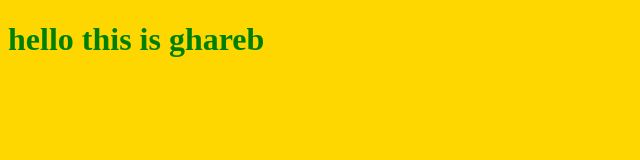
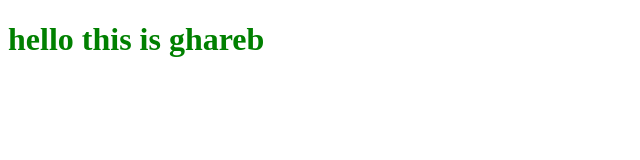
Before and after one commit to DrMansourAtta/mypoject, a plain HTML site: page index.html in a window 1280 px wide. Shown: the whole page, without its empty margins (0-640 px from the left). Drawn offline with Linux system fonts and the light colour scheme.

Commit message:
white backgrnd

```diff
--- a/stlye.css
+++ b/stlye.css
@@ -3,5 +3,6 @@ h1{
 
 }
 body{
-    background-color:gold
+
+
 }
```
